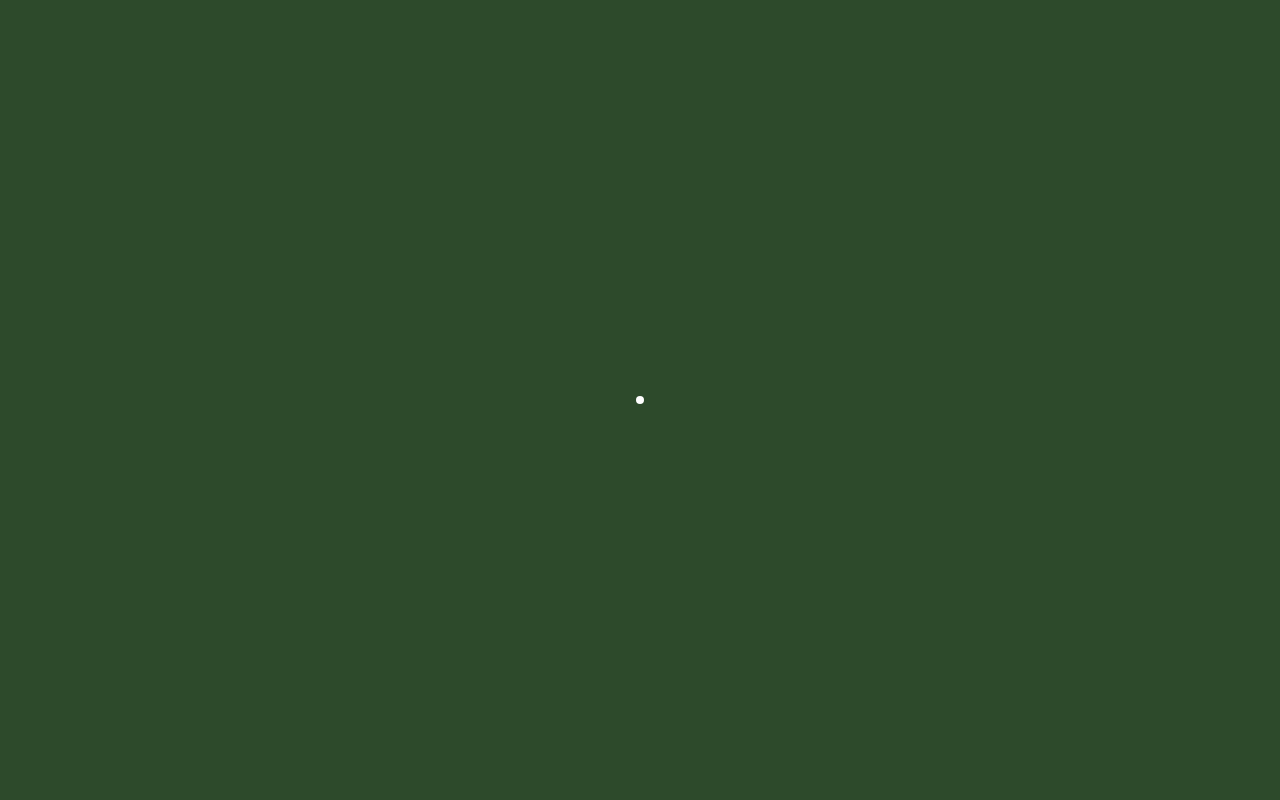
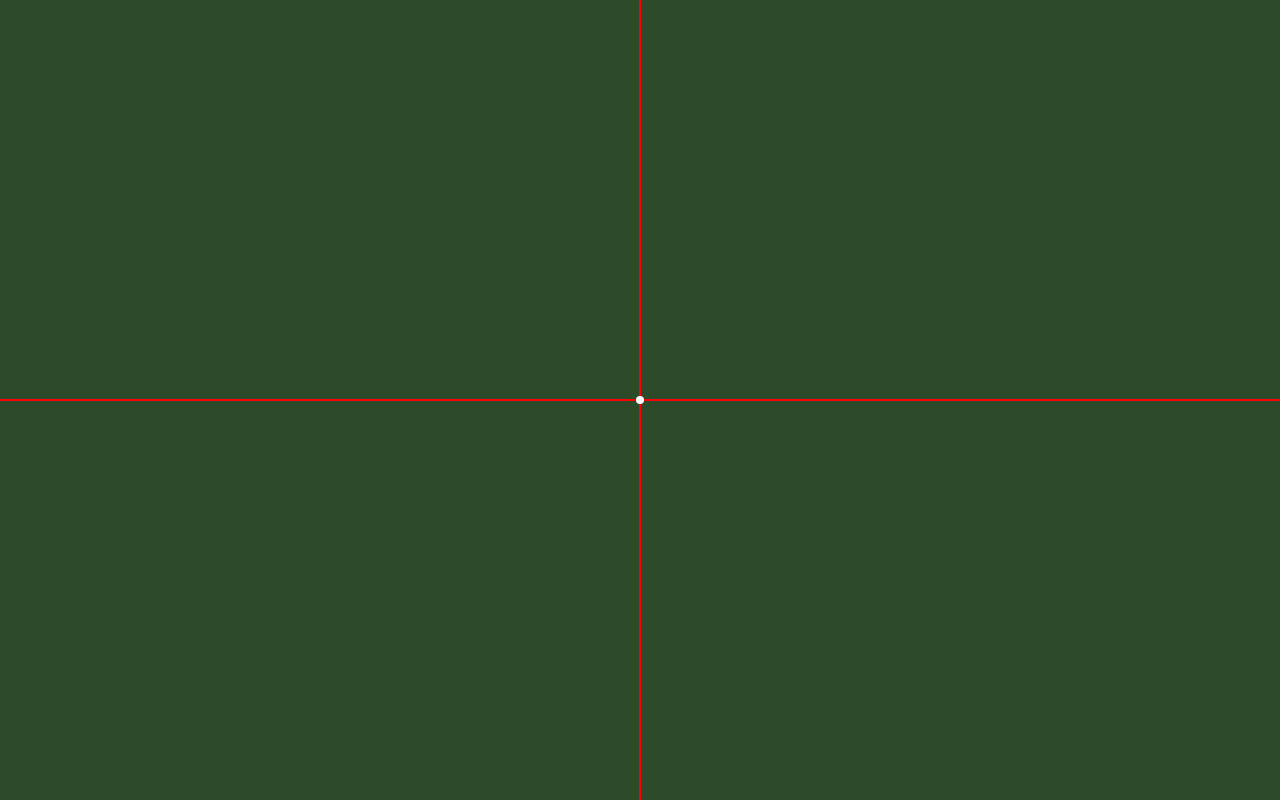
Before and after one commit to jespergran98/perfectCircleMaker, a plain HTML site: page index.html in a window 1280 px wide. Drawn offline with Linux system fonts and the light colour scheme.

Commit message:
La til anti-cheat system som detecter at hele sirkelen ble tegnet, og at brukeren ikke gikk tilbake til checkpoint uten at hele sirkelen er tegnet

```diff
--- a/index.html
+++ b/index.html
@@ -2,11 +2,13 @@
 <html lang="en">
   <head>
     <meta charset="UTF-8" />
-    <meta name="viewport" content="width=device-width, initial-scale=1.0" />
+    <meta name="viewport" content="width=device-viewport, initial-scale=1.0" />
     <title>Perfect Circle</title>
     <link rel="stylesheet" href="style.css" />
   </head>
   <body>
+    <div class="vertical-line"></div>
+    <div class="horizontal-line"></div>
     <div class="dot"></div>
     <script src="script.js"></script>
   </body>
--- a/script.js
+++ b/script.js
@@ -10,6 +10,10 @@ let isDrawing = false;
 let pathPoints = [];
 let startX, startY;
 let hasLeftHitbox = false;
+let hasBeenRight = false;
+let hasBeenLeft = false;
+let hasBeenAbove = false;
+let hasBeenBelow = false;
 
 body.addEventListener('mousedown', (e) => {
   // Get dot center position
@@ -49,6 +53,10 @@ body.addEventListener('mousedown', (e) => {
   startX = e.clientX;
   startY = e.clientY;
   hasLeftHitbox = false;
+  hasBeenRight = false;
+  hasBeenLeft = false;
+  hasBeenAbove = false;
+  hasBeenBelow = false;
 
   // Create target circle
   circle = document.createElement('div');
@@ -98,10 +106,19 @@ body.addEventListener('mousemove', (e) => {
     hasLeftHitbox = true;
   }
 
+  // Check quadrant tracking
+  if (e.clientX > dotX) hasBeenRight = true;
+  if (e.clientX < dotX) hasBeenLeft = true;
+  if (e.clientY < dotY) hasBeenAbove = true;
+  if (e.clientY > dotY) hasBeenBelow = true;
+
   // Check if completed circle (returned to hitbox after leaving)
   if (hasLeftHitbox && distFromStart <= hitboxRadius) {
-    isDrawing = false;
-    percentage.textContent = 'Complete! ' + percentage.textContent;
+    // Check if all quadrants were visited
+    if (hasBeenRight && hasBeenLeft && hasBeenAbove && hasBeenBelow) {
+      isDrawing = false;
+      percentage.textContent = 'Complete! ' + percentage.textContent;
+    }
     return;
   }
 
--- a/style.css
+++ b/style.css
@@ -57,3 +57,27 @@ body {
   pointer-events: none;
   z-index: 3;
 }
+
+.vertical-line {
+  position: fixed;
+  left: 50%;
+  top: 0;
+  width: 2px;
+  height: 100vh;
+  background-color: red;
+  transform: translateX(-50%);
+  pointer-events: none;
+  z-index: 0;
+}
+
+.horizontal-line {
+  position: fixed;
+  top: 50%;
+  left: 0;
+  width: 100vw;
+  height: 2px;
+  background-color: red;
+  transform: translateY(-50%);
+  pointer-events: none;
+  z-index: 0;
+}
```
